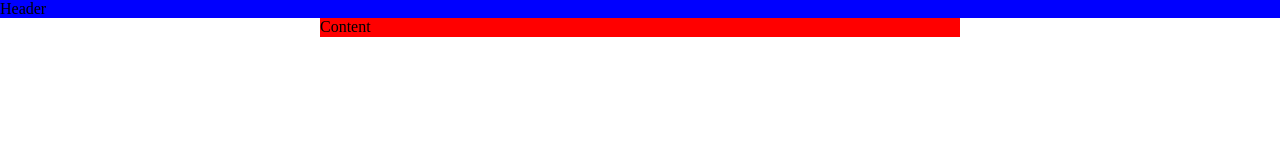
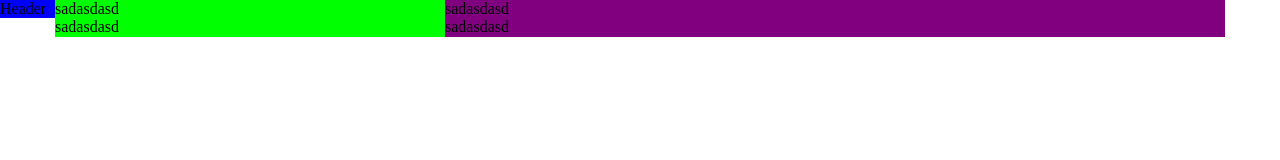
Before and after one commit to project2DanDallan/ecommerceApp, a plain HTML site: page index.html in a window 1280 px wide. Drawn offline with Linux system fonts and the light colour scheme.

Commit message:
second commit

```diff
--- a/index.html
+++ b/index.html
@@ -15,9 +15,20 @@
             Header
         </header>
 
+
+
         <section>
-            Content
+            <div class="section1">sadasdasd</div>
+            <div class="section2">sadasdasd</div>
         </section>
+
+        <section>
+            <div class="section1">sadasdasd</div>
+            <div class="section2">sadasdasd</div>
+        </section>
+
+
+
     </div>
 
 
--- a/styles/sass/style.scss
+++ b/styles/sass/style.scss
@@ -3,20 +3,37 @@
 /* Page container */
 .container {
     display: grid;
-    grid-template-columns:1fr calc(min(80ch, 100%)) 1fr;
+    grid-template-columns:1fr calc(min(1170px, 100%)) 1fr;
 }
-.container > * {
+.container > section {
     grid-column: 2;
 }
-.full-bleed {
-    width: 100%;
+.fullBleed {
+    max-width: 100%;
     grid-column: 1 / 4;
 }
 
 .header {
     background-color: blue;
+    .container {
+        max-width:940px;
+        margin:0 auto;
+    }
 }
 
 section {
     background-color: red;
+    display:flex;
+    .section1 {
+        background:lime;
+        flex:1;
+    }
+    .section2 {
+        background:purple;
+        flex:2;
+    }
 }
+
+.greybg {
+    background:grey;
+}
```
Also changed, not shown: styles/style.css.
